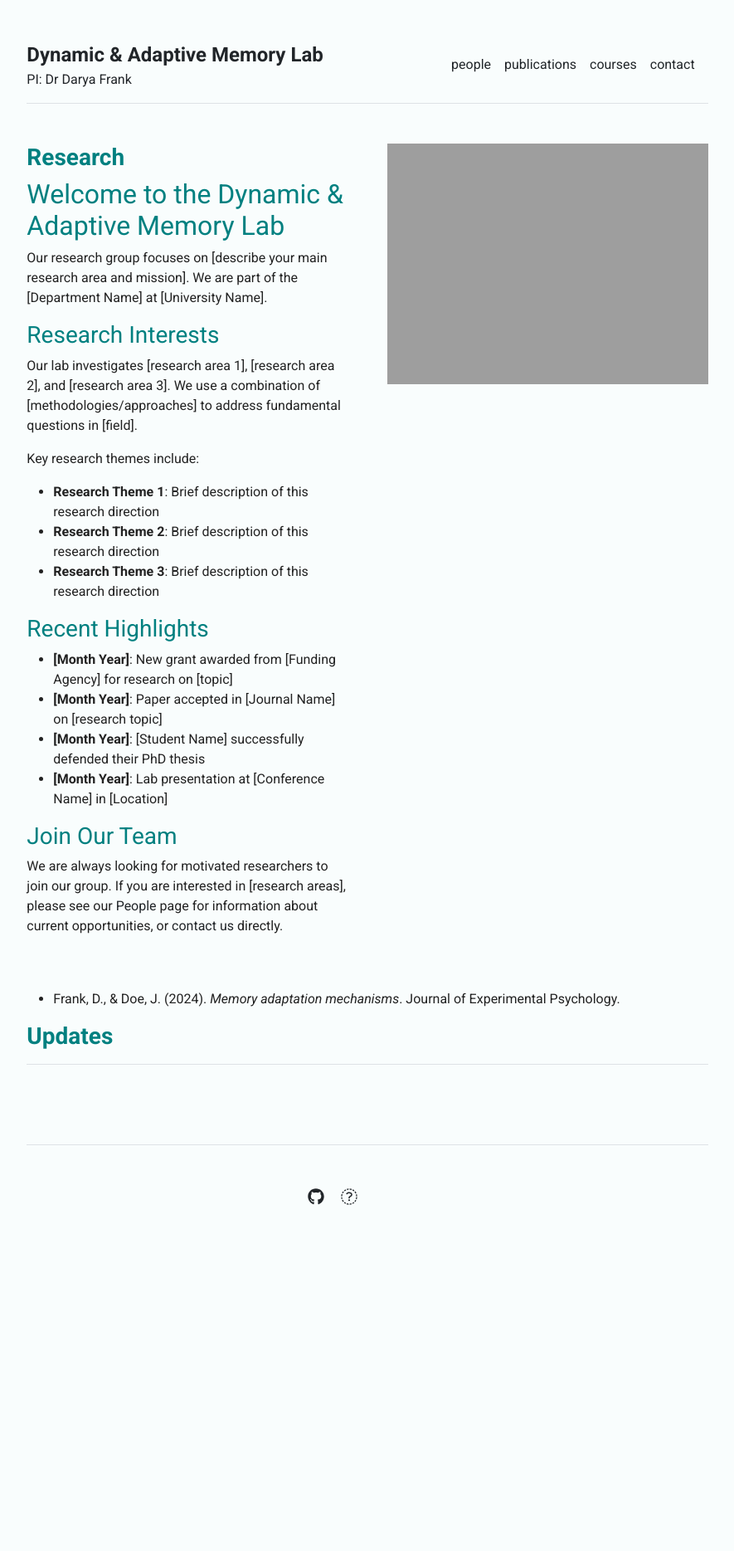
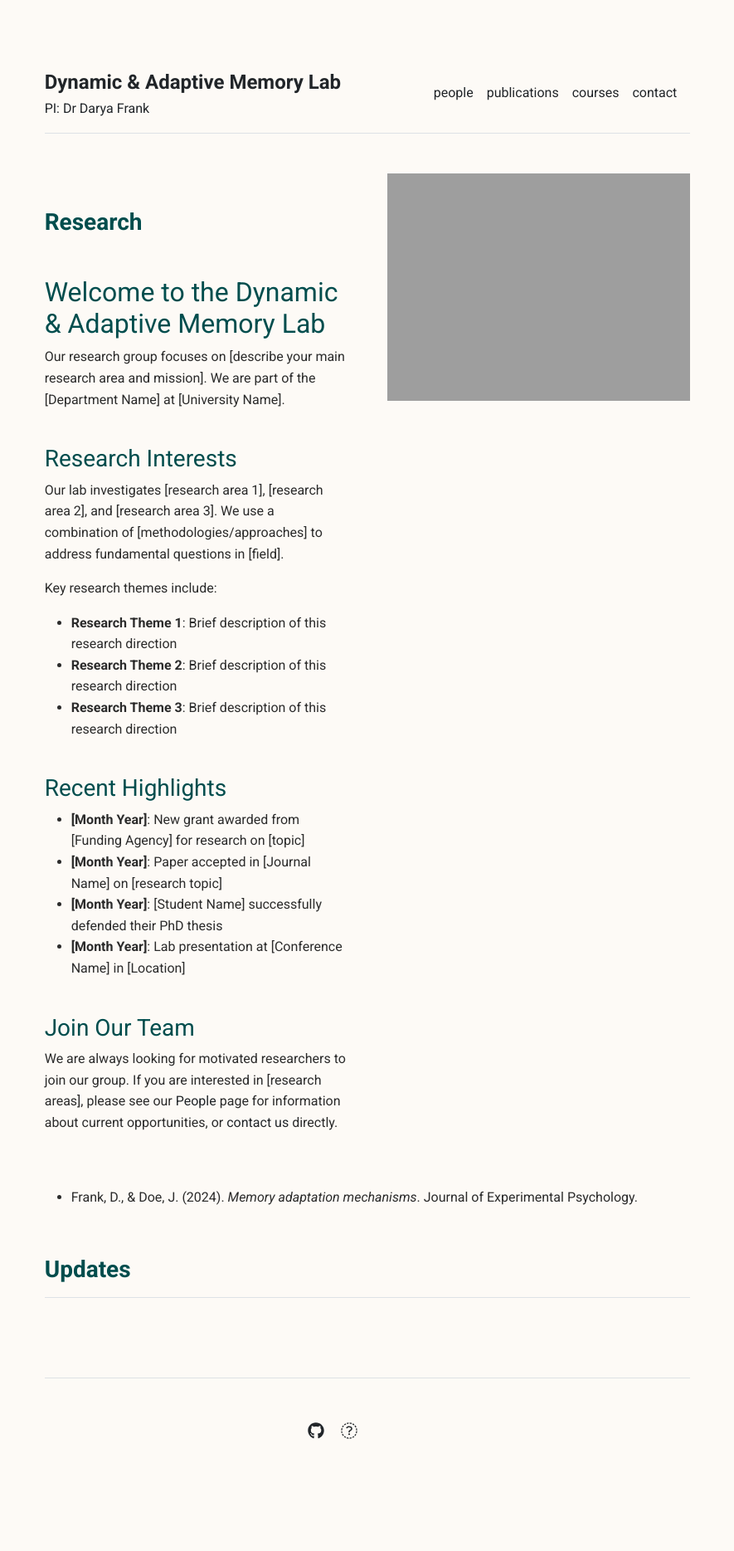
Before and after one commit to frank-dam-lab/frank-dam-lab.github.io, a Jekyll site: the page built from index.md, in a window 1280 px wide. Shown: the whole page at 83% size, without its empty margins (197-1082 px from the left). Built offline with Jekyll 4.4.1, drawn with Linux system fonts in a browser that asks for light colours; our own code applies the rules of GitHub Pages for plain Markdown files; before the commit the page ends 1554 px from its top, so only the background shows below that.

Commit message:
Update custom.css

```diff
--- a/assets/css/custom.css
+++ b/assets/css/custom.css
@@ -1,13 +1,29 @@
+/* === Teal + Beige Theme for Dynamic Memory Lab === */
 :root {
   --teal: #008080;
-  --light-bg: #f9fdfd;
-  --text-color: #222;
+  --teal-light: #20b2aa;
+  --teal-dark: #004d4d;
+
+  --bg-beige: #fdfaf6;
+  --border-light: #e6e1d9;
+  --text-color: #2b2b2b;
+
+  --accent: #ff6f61;
 }
 
+/* === Base Styling === */
 body {
-  background-color: var(--light-bg);
+  background-color: var(--bg-beige);
   color: var(--text-color);
   font-family: 'Roboto', sans-serif;
+  line-height: 1.6;
+  margin: 0;
+  padding: 2rem;
+}
+
+h1, h2, h3 {
+  color: var(--teal-dark);
+  margin-top: 1.5em;
 }
 
 a {
@@ -16,9 +32,73 @@ a {
 }
 
 a:hover {
+  color: var(--teal-light);
   text-decoration: underline;
 }
 
-h1, h2, h3 {
-  color: var(--teal);
+p {
+  margin-bottom: 1em;
 }
+
+/* === Navbar / Header / Footer === */
+.navbar,
+.footer {
+  background-color: var(--teal-dark);
+  color: white;
+  padding: 1rem;
+  text-align: center;
+}
+
+.navbar a,
+.footer a {
+  color: white;
+  font-weight: 500;
+}
+
+.navbar a:hover,
+.footer a:hover {
+  color: var(--teal-light);
+}
+
+/* === Buttons === */
+.button {
+  background-color: var(--accent);
+  color: white;
+  padding: 0.6em 1.2em;
+  border: none;
+  border-radius: 4px;
+  font-weight: 500;
+  cursor: pointer;
+  transition: background-color 0.2s ease;
+}
+
+.button:hover {
+  background-color: var(--teal);
+}
+
+/* === Sections & Cards === */
+.section {
+  margin-bottom: 3rem;
+  padding: 2rem;
+  background-color: white;
+  border: 1px solid var(--border-light);
+  border-radius: 6px;
+  box-shadow: 0 2px 4px rgba(0,0,0,0.04);
+}
+
+hr {
+  border: none;
+  border-top: 1px solid var(--border-light);
+  margin: 2rem 0;
+}
+
+/* === Responsive Tweaks === */
+@media (max-width: 768px) {
+  body {
+    padding: 1rem;
+  }
+
+  .section {
+    padding: 1rem;
+  }
+}
```
